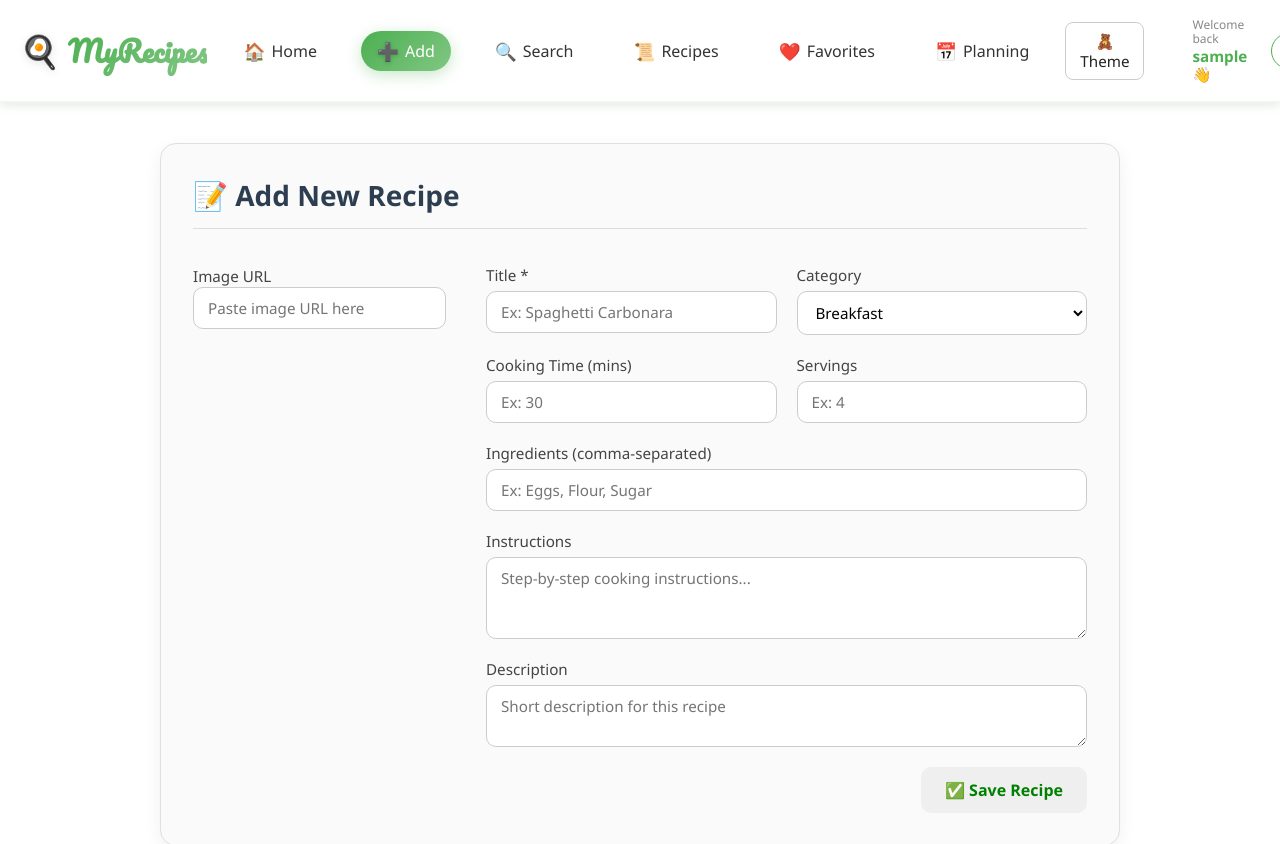
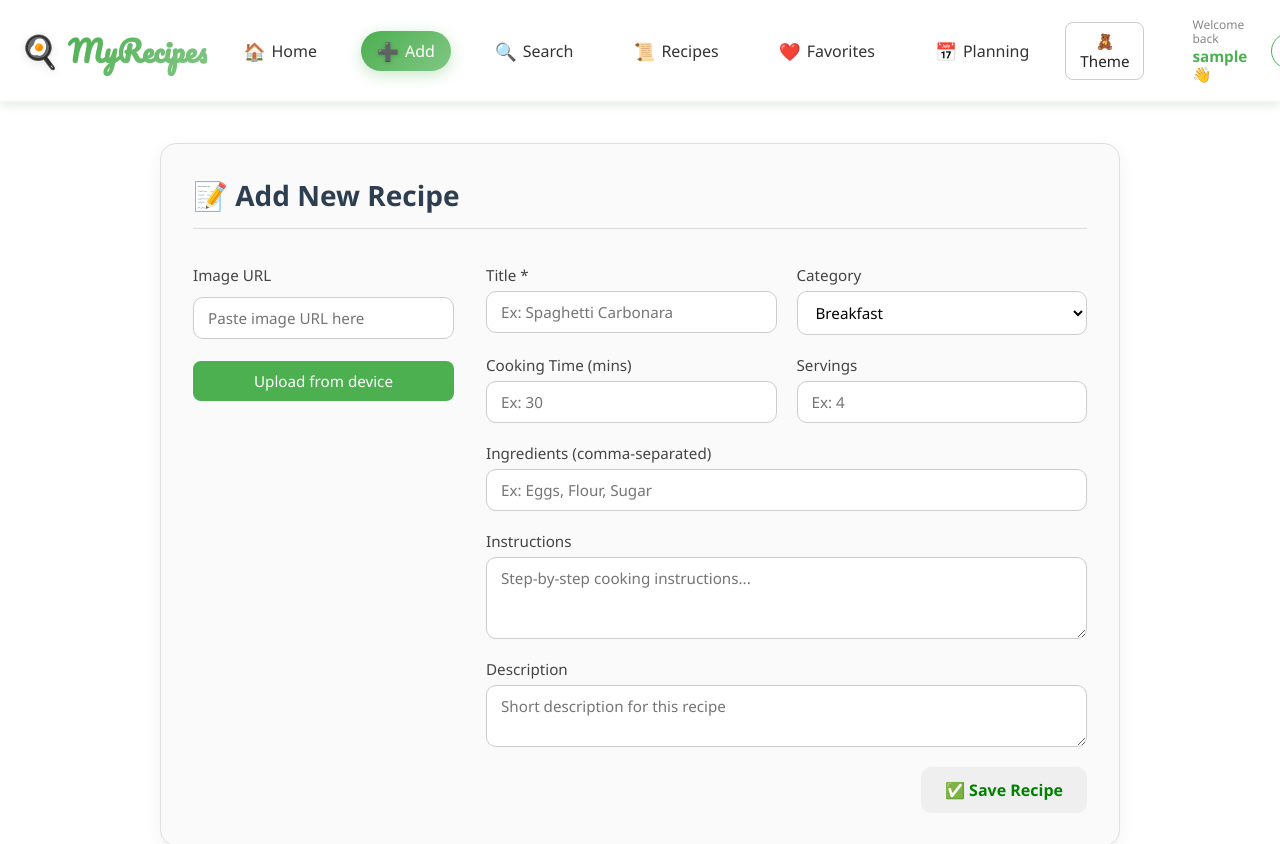
Before and after one commit to ThanhPhat-coder/MealPlanner_Ver2, a React (Vite) app: page /create in a window 1280 px wide. Shown: the top 844 px of the page. Built offline with nearby package versions, Linux system fonts and the light colour scheme; sample sign-in values are in the browser's storage.

Commit message:
last update IV 1/7/2025

```diff
--- a/src/components/recipes/RecipeForm.jsx
+++ b/src/components/recipes/RecipeForm.jsx
@@ -1,4 +1,3 @@
-/** RecipeForm.jsx - Professional UI Update */
 import { useState, useEffect } from 'react';
 
 export default function RecipeForm({ onSave, editRecipe }) {
@@ -6,6 +5,7 @@ export default function RecipeForm({ onSave, editRecipe }) {
         title: '', description: '', ingredients: '', instructions: '',
         time: '', servings: '', category: 'Breakfast', image: ''
     });
+    const [localImage, setLocalImage] = useState('');
 
     useEffect(() => {
         if (editRecipe) {
@@ -15,11 +15,24 @@ export default function RecipeForm({ onSave, editRecipe }) {
                     ? editRecipe.ingredients.join(', ')
                     : editRecipe.ingredients
             });
+            setLocalImage(editRecipe.image || '');
         }
     }, [editRecipe]);
 
     const handleChange = (field, value) => {
         setRecipe(prev => ({ ...prev, [field]: value }));
+    };
+
+    const handleImageUpload = (e) => {
+        const file = e.target.files[0];
+        if (file) {
+            const reader = new FileReader();
+            reader.onloadend = () => {
+                setLocalImage(reader.result);
+                setRecipe(prev => ({ ...prev, image: reader.result }));
+            };
+            reader.readAsDataURL(file);
+        }
     };
 
     const handleSubmit = (e) => {
@@ -33,6 +46,7 @@ export default function RecipeForm({ onSave, editRecipe }) {
             title: '', description: '', ingredients: '', instructions: '',
             time: '', servings: '', category: 'Breakfast', image: ''
         });
+        setLocalImage('');
     };
 
     return (
@@ -51,8 +65,23 @@ export default function RecipeForm({ onSave, editRecipe }) {
                         placeholder="Paste image URL here"
                         style={styles.input}
                     />
+
+                    <label style={styles.uploadButton}>
+                        Upload from device
+                        <input
+                            type="file"
+                            accept="image/*"
+                            onChange={handleImageUpload}
+                            style={{ display: 'none' }}
+                        />
+                    </label>
+
                     {recipe.image && (
-                        <img src={recipe.image} alt="Preview" style={styles.image} />
+                        <img
+                            src={recipe.image}
+                            alt="Preview"
+                            style={styles.image}
+                        />
                     )}
                 </div>
 
@@ -176,6 +205,9 @@ const styles = {
     left: {
         flex: '1 1 240px',
         minWidth: '240px',
+        display: 'flex',
+        flexDirection: 'column',
+        gap: '12px',
     },
     right: {
         flex: '1 1 580px',
@@ -236,4 +268,17 @@ const styles = {
         cursor: 'pointer',
         transition: 'background-color 0.3s ease',
     },
+    uploadButton: {
+        display: 'inline-block',
+        marginTop: '10px',
+        padding: '10px 16px',
+        backgroundColor: '#4CAF50',
+        color: '#fff',
+        border: 'none',
+        borderRadius: '8px',
+        cursor: 'pointer',
+        textAlign: 'center',
+        fontSize: '0.95rem',
+        transition: 'background-color 0.3s ease',
+    },
 };
```
